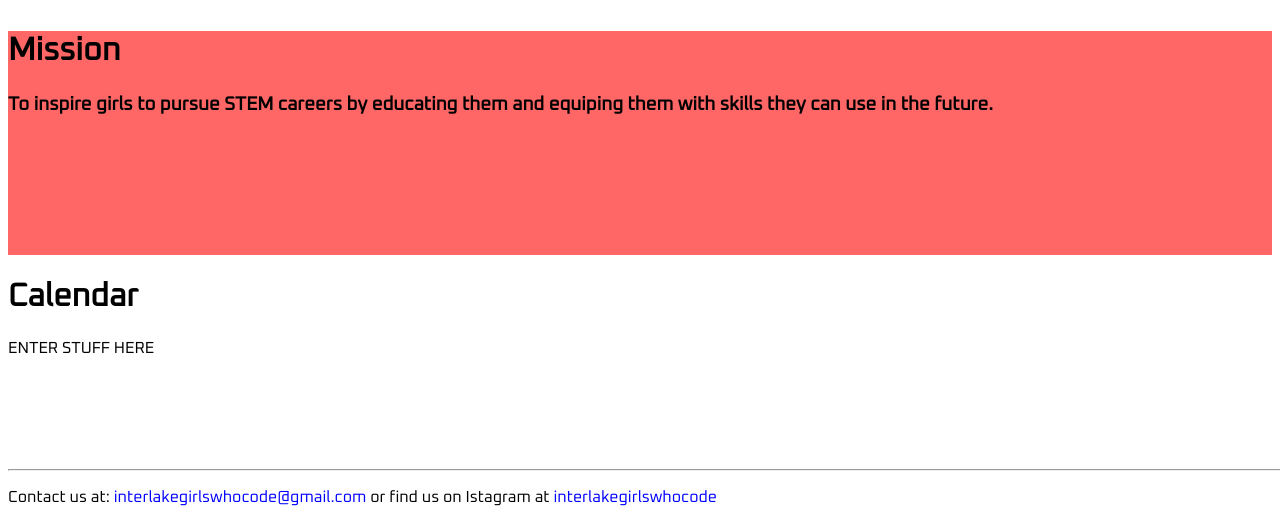
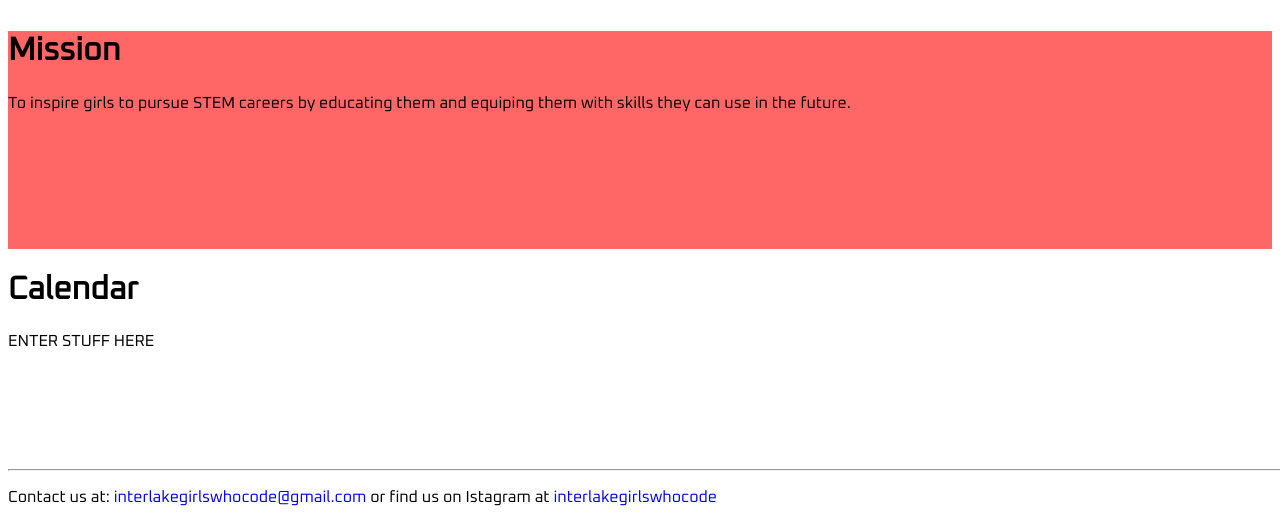
Before and after one commit to GWCinterlake/GWCinterlake.github.io, a plain HTML site: page index.html in a window 1280 px wide. Shown: the part 277-800 px from the top of the page. Drawn offline with Linux system fonts and the light colour scheme.

Commit message:
Update index.html
Mission Statement

```diff
--- a/index.html
+++ b/index.html
@@ -40,7 +40,7 @@
     <div class="slides">
       <!--COMMENT ME OUT 3+ pics, 2 pic flanking with fade out on flanks and focus on center-->
       <h1>Mission</h1>
-      <h3> To inspire girls to pursue STEM careers by educating them and equiping them with skills they can use in the future.</h3>
+      <p> To inspire girls to pursue STEM careers by educating them and equiping them with skills they can use in the future.</p>
       <br>
       <br>
       <br>
```
